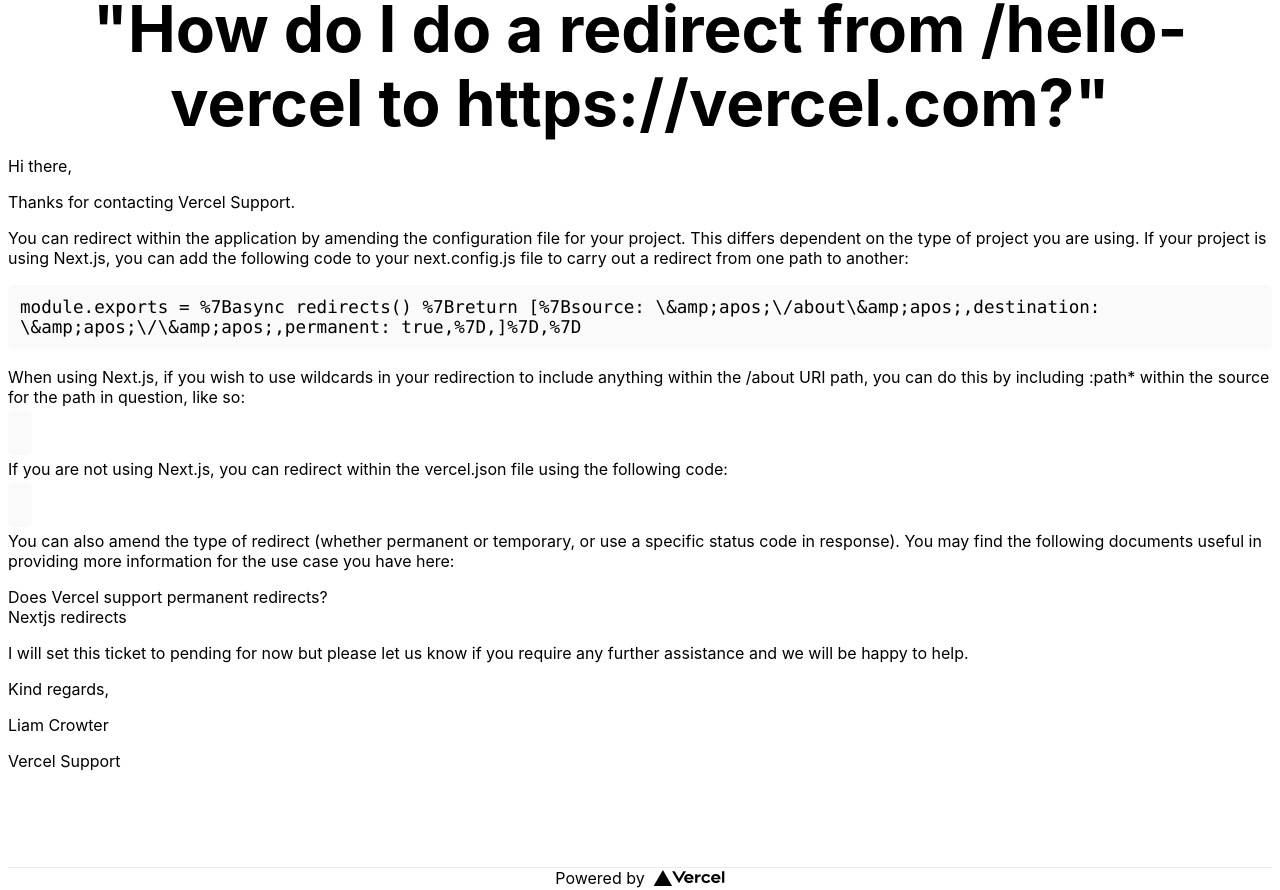
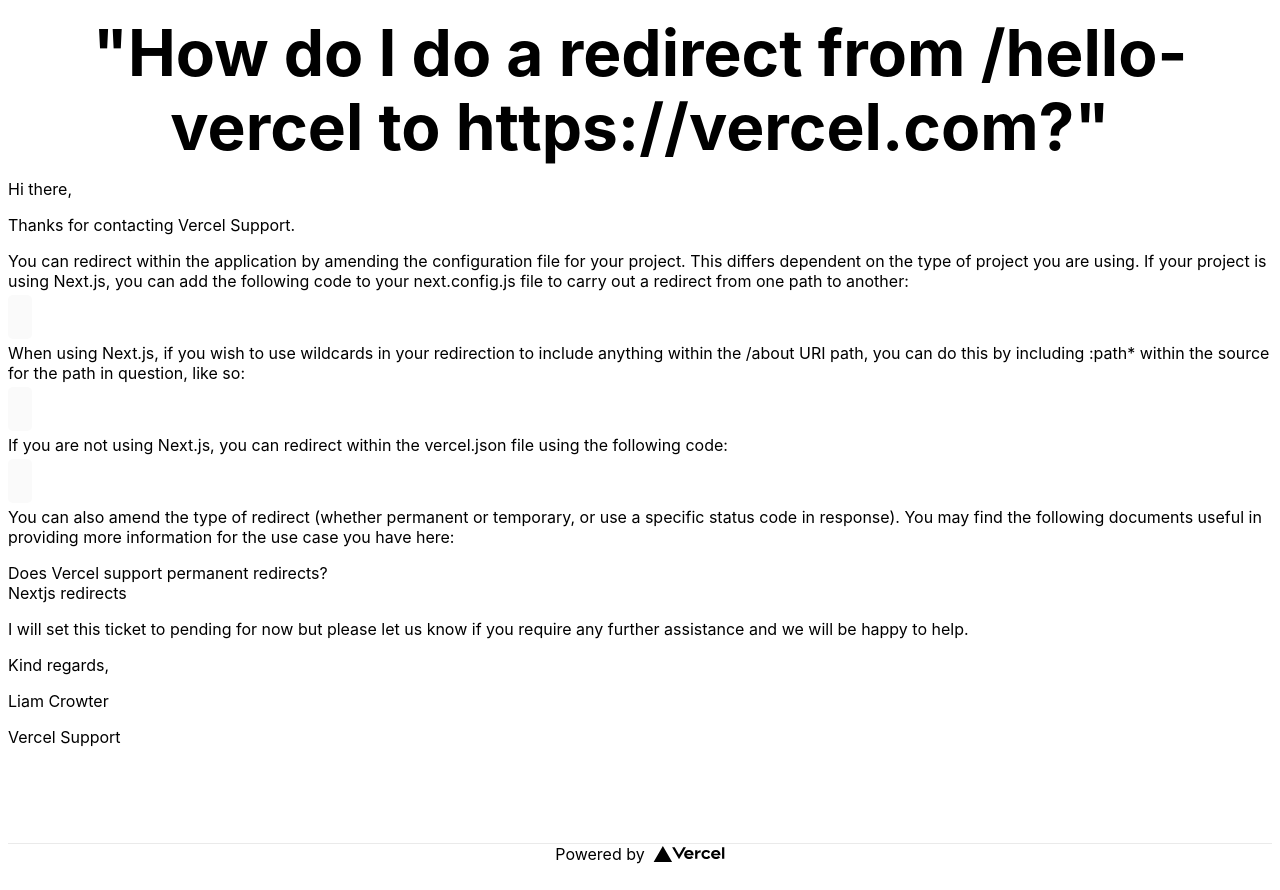
Before and after one commit to licrow/nextjs, a Next.js app: page /redirect in a window 1280 px wide. After the commit the page ends 866 px from the top, so only its background shows below. Built offline with nearby package versions, Linux system fonts and the light colour scheme.

Commit message:
Update redirect.js

```diff
--- a/pages/redirect.js
+++ b/pages/redirect.js
@@ -22,7 +22,7 @@ export default function Home() {
 
 	 <p>You can redirect within the application by amending the configuration file for your project. This differs dependent on the type of project you are using. If your project is using Next.js, you can add the following code to your next.config.js file to carry out a redirect from one path to another:</p>
 
-	 <p className={styles.code}>module.exports = %7Basync redirects() %7Breturn [%7Bsource: \&#x26;amp;apos;\/about\&#x26;amp;apos;,destination: \&#x26;amp;apos;\/\&#x26;amp;apos;,permanent: true,%7D,]%7D,%7D</p>
+	 <code className={styles.code}></code>
 
          <p>When using Next.js, if you wish to use wildcards in your redirection to include anything within the /about URI path, you can do this by including :path* within the source for the path in question, like so:</p>
 
```
